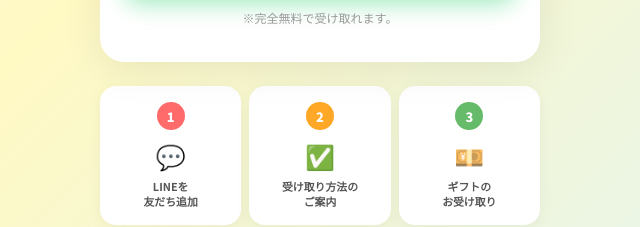
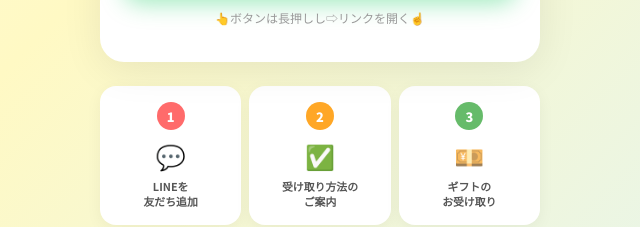
Before and after one commit to present-gift-official/tiktok, a plain HTML site: page index.html in a window 1280 px wide. Shown: the part 518-745 px from the top of the page, 320-960 px from the left. Drawn offline with Linux system fonts and the light colour scheme.

Commit message:
Update index.html

```diff
--- a/index.html
+++ b/index.html
@@ -276,7 +276,7 @@
         </svg>
         長押しで友だち追加
       </a>
-      <p class="btn-sub">※完全無料で受け取れます。</p>
+      <p class="btn-sub">👆ボタンは長押しし⇨リンクを開く☝️</p>
     </div>
 
     <div class="steps">
```
